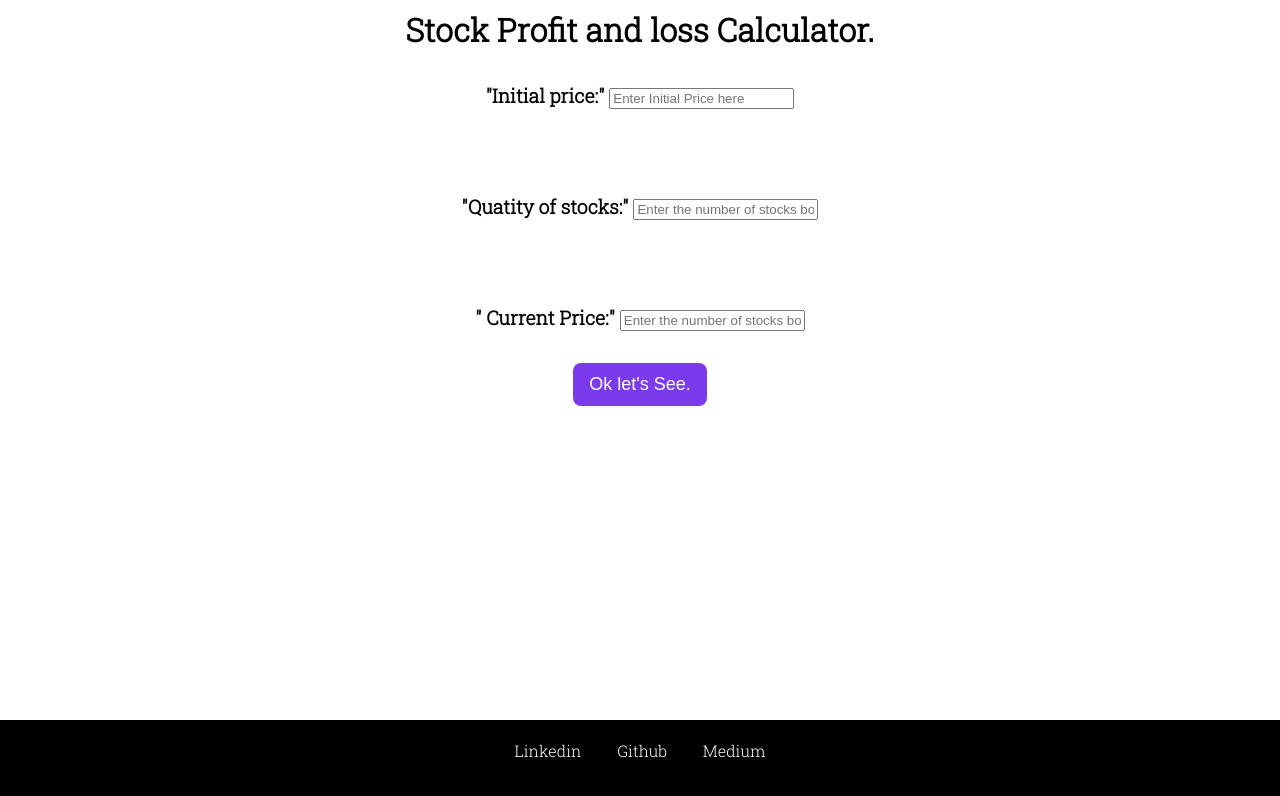
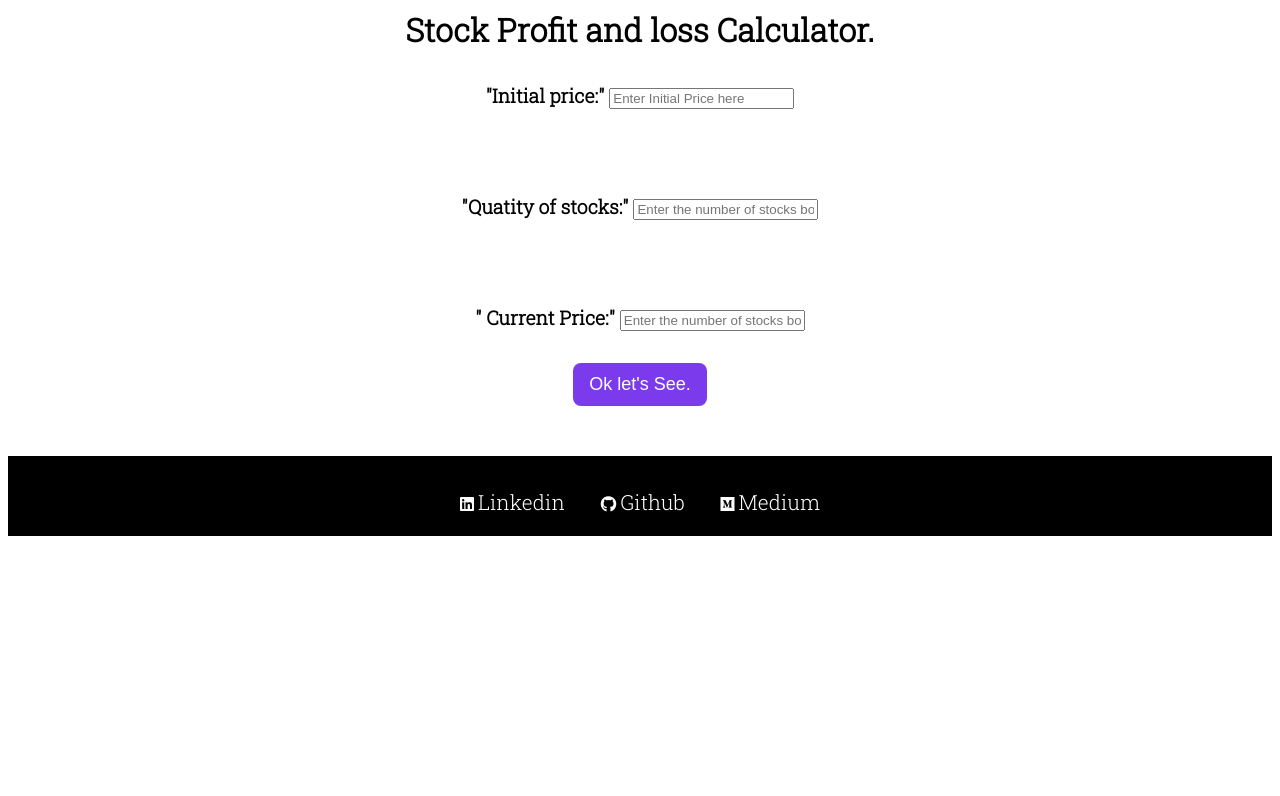
Before and after one commit to Raviikumar001/profit_lossmark13, a plain HTML site: page index.html in a window 1280 px wide. Drawn offline with Linux system fonts and the light colour scheme.

Commit message:
fixed fotter

```diff
--- a/index.html
+++ b/index.html
@@ -5,6 +5,7 @@
         <title>Profit loss Calc.</title>
         <link rel="stylesheet" href="style.css">
 
+        <link rel="stylesheet" href="https://use.fontawesome.com/releases/v5.15.3/css/all.css" integrity="sha384-SZXxX4whJ79/gErwcOYf+zWLeJdY/qpuqC4cAa9rOGUstPomtqpuNWT9wdPEn2fk" crossorigin="anonymous">
    </head>
 
    <body>
@@ -28,16 +29,16 @@
     <div id="output-box"></div>
     </main>
     <footer class="main-footer">
-        <nav>
+        <nav class="navbare">
             <ul class="main-footer__links">
                 <li class="main-footer__link">
-                    <a href="https://www.linkedin.com/in/ravi-kumar-5ab056143/">Linkedin</a>
+                    <i class="fab fa-linkedin"></i>    <a href="https://www.linkedin.com/in/ravi-kumar-5ab056143/"> Linkedin</a>
                 </li>
                 <li class="main-footer__link">
-                    <a href="https://github.com/Raviikumar001">Github</a>
+                    <i class="fab fa-github"></i>          <a href="https://github.com/Raviikumar001">Github</a>
                 </li>
                 <li class="main-footer__link">
-                  <a href="#">Medium</a>
+                    <i class="fab fa-medium"></i>    <a href="https://medium.com/@kumarraviabhi007">Medium</a>
               </li>
             </ul>
         </nav>
--- a/style.css
+++ b/style.css
@@ -48,16 +48,18 @@ display: block;
 }
 
 
-.main-footer{
+.navbare{
 
+    background: black;
+    padding: 32px;
+    margin-top: 50px;
+    height: 10vh;
 
-
-       height: 10vh;
-      position: fixed;
       left: 0;
+      top: 0;
       bottom: 0;
       width: 100%;
-      background-color: black;
+
       color: white;
       text-align: center;
 
@@ -66,17 +68,19 @@ display: block;
 
    .main-footer__links{
     list-style: none;
-    margin:0;
+    margin:0 auto;
     padding: 0;
     text-align: center;
+
    }
    .main-footer__link{
    display:inline-block;
-   margin: 20px 16px;
+   margin: 0 16px;
    }
 
    .main-footer__link a{
-   color: white;
+    color: #fff;
+    font-size: 1.3rem;
     text-decoration: none;
    }
 
```
Lines whose indentation alone changed are shown as unchanged.
